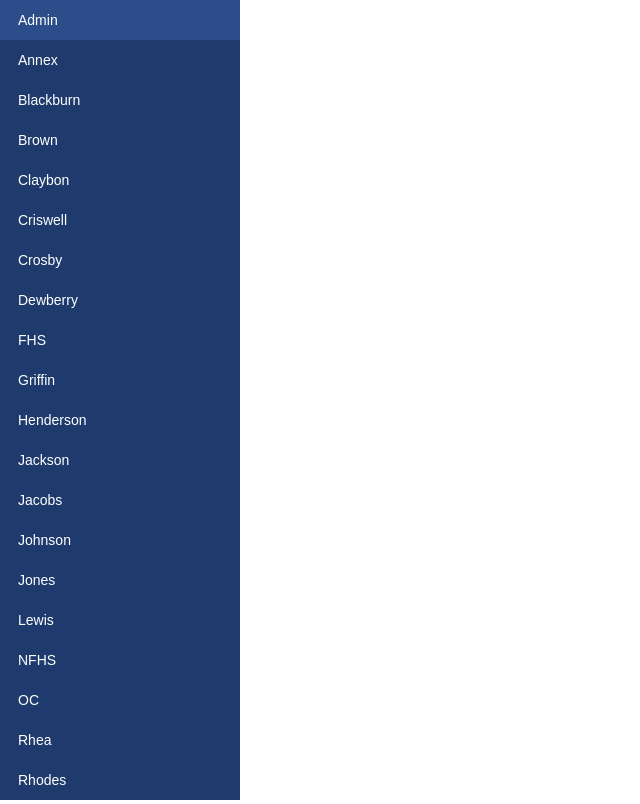
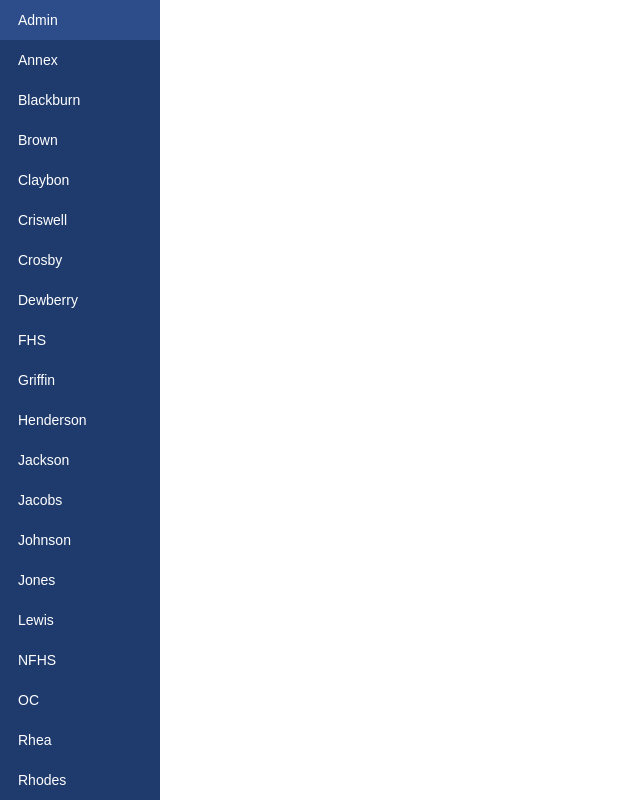
Before and after one commit to OCEvents/facilities, a plain HTML site: page index.html in a window 1280 px wide. Shown: the whole page, without its empty margins (0-640 px from the left). Drawn offline with Linux system fonts and the light colour scheme; a script that the page names is missing.

Commit message:
Adjust sidebar width to fit content

```diff
--- a/index.html
+++ b/index.html
@@ -14,9 +14,10 @@ body {
 }
 
 .sidebar {
-  width: 240px;
   background-color: #1f3b6d;
   overflow-y: auto;
+  width: fit-content;
+  min-width: 160px;
 }
 
 .sidebar a {
```
